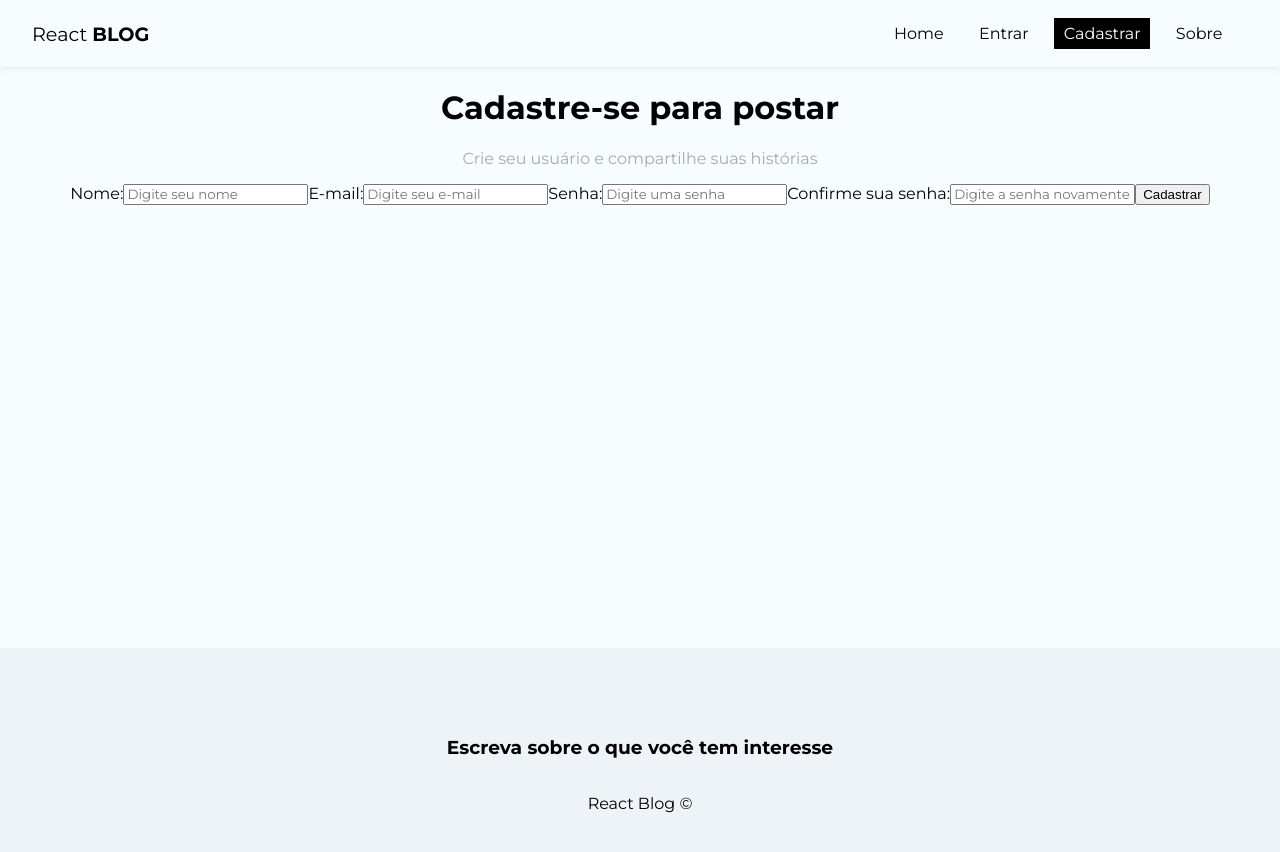
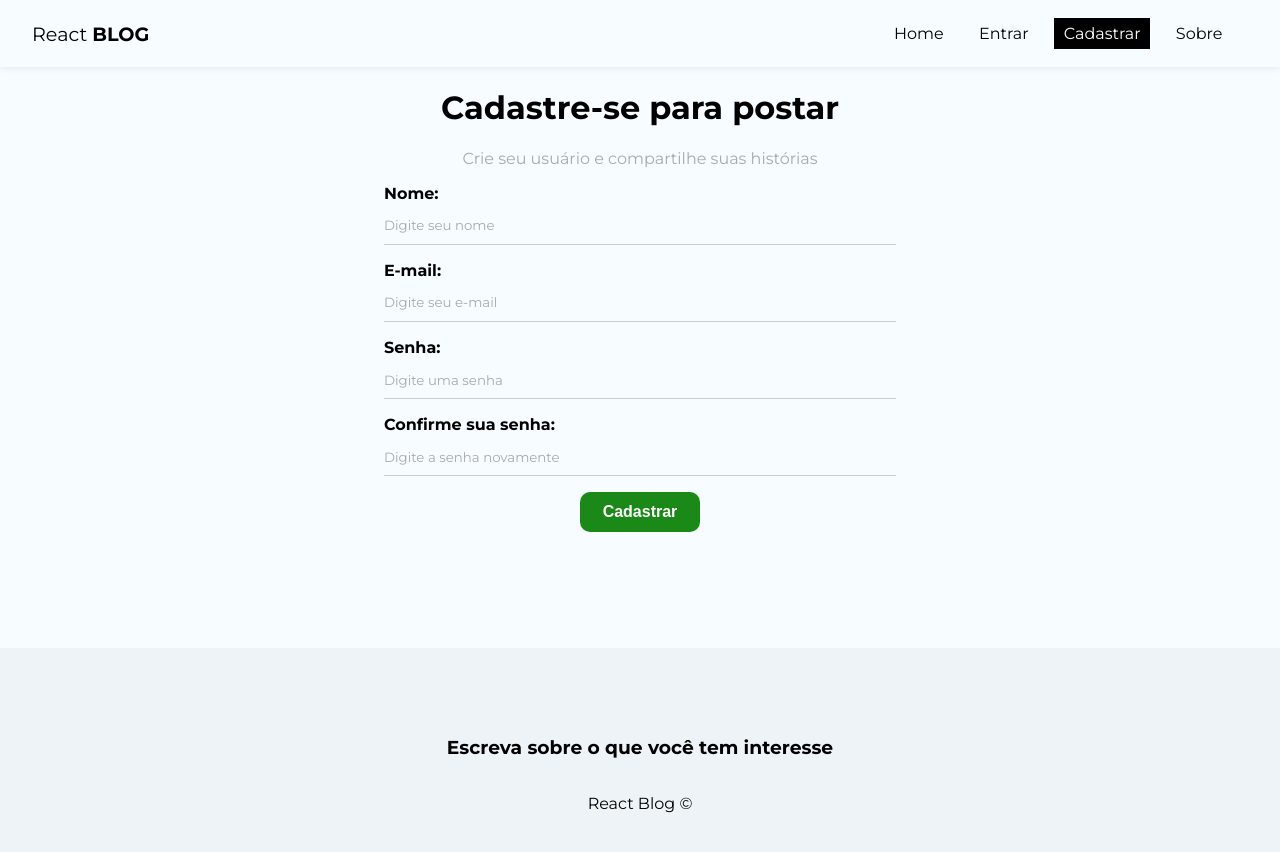
Before and after one commit to gfucci/react-blog, a React (Create React App) app: page /register in a window 1280 px wide. Shown: the top 852 px of the page. Built offline with nearby package versions, Linux system fonts and the light colour scheme.

Commit message:
Termina de configurar formulario

```diff
--- a/src/index.css
+++ b/src/index.css
@@ -10,6 +10,7 @@ body {
 input::placeholder,
 textarea::placeholder {
 	font-family: "Montserrat", sans-serif;
+	color: #AAA;
 }
 
 input:focus,
@@ -33,3 +34,86 @@ a:hover,
 nav button:hover {
 	color: #BBB;
 }
+
+/*FORM STYLES*/
+
+form {
+	max-width: 40%;
+	margin: 0 auto;
+}
+
+label {
+	display: flex;
+	flex-direction: column;
+	margin-bottom: 1em;
+}
+
+label span {
+	font-weight: bold;
+	margin-bottom: .3em;
+	text-align: left;
+}
+
+input,
+textarea {
+	box-sizing: border-box;
+	border: none;
+	border-bottom: 1px solid #CCC;
+	padding: .8em 0em;
+	background-color: transparent;
+}
+
+.btn {
+	background-color: #1A8918;
+	color: #FFF;
+	text-align: center;
+	cursor: pointer;
+	width: 120px;
+	font-weight: bold;
+	border-radius: 10px;
+	border: none;
+	padding: 10px 15px;
+	font-size: 1em;
+	border: 1px solid transparent;
+}
+
+.btn.btn_dark {
+	background-color: #000;
+	border-radius: 0;
+	color: #FFF;
+}
+
+.btn.btn_outline {
+	background-color: transparent;
+	border-radius: 0;
+	color: #000;
+	border: 1px solid #000;
+	padding: 7px 30px;
+}
+
+.btn:hover {
+	color: #FFF;
+	background-color: #0F730C;
+	border: 1px solid #FFF;
+}
+
+.btn.btn_outline:hover {
+	background-color: #000;
+	color: #FFF;
+}
+
+.btn.btn_danger:hover {
+	background-color: #DC3545;
+}
+
+button[disabled] {
+	background-color: #AAA;
+}
+
+.container .error {
+	color: #721c24;
+	background-color: #F8D7DA;
+	border: 1px solid #F5F6CB;
+	padding: 5px;
+	border-radius: 5px;
+}
--- a/src/pages/register/Register.js
+++ b/src/pages/register/Register.js
@@ -1,12 +1,40 @@
 //css
 import styles from './register.module.css'
 
+import { useState } from 'react'
+
 const Register = () => {
+
+  const [displayName, setDisplayName] = useState("")
+  const [email, setEmail] = useState("")
+  const [password, setPassword] = useState("")
+  const [confirmPassword, setConfirmPassword] = useState("")
+  const [error, setError] = useState("")
+
+  const handleSubmit = (e) => {
+    e.preventDefault()
+
+    setError("")
+
+    const user = {
+      displayName,
+      email,
+      password
+    }
+
+    if (password !== confirmPassword) {
+      setError("As senhas precisam ser iguais!")
+      return
+    }
+
+    console.log(user)
+  }
+
   return (
     <div className={styles.register}>
       <h1>Cadastre-se para postar</h1>
       <p>Crie seu usuário e compartilhe suas histórias</p>
-      <form>
+      <form onSubmit={handleSubmit}>
         <label>
           <span>Nome:</span>
           <input
@@ -14,6 +42,8 @@ const Register = () => {
             name="displayName"
             required
             placeholder='Digite seu nome'
+            value={displayName}
+            onChange={(e) => setDisplayName(e.target.value)}
           />
         </label>
         <label>
@@ -23,6 +53,8 @@ const Register = () => {
             name="email"
             required
             placeholder='Digite seu e-mail'
+            value={email}
+            onChange={(e) => setEmail(e.target.value)}
           />
         </label>
         <label>
@@ -32,6 +64,8 @@ const Register = () => {
             name="displayName"
             required
             placeholder='Digite uma senha'
+            value={password}
+            onChange={(e) => setPassword(e.target.value)}
           />
         </label>
         <label>
@@ -41,9 +75,12 @@ const Register = () => {
             name="displayName"
             required
             placeholder='Digite a senha novamente'
+            value={confirmPassword}
+            onChange={(e) => setConfirmPassword(e.target.value)}
           />
         </label>
-        <input type="submit" value="Cadastrar" />
+        <button className='btn'>Cadastrar</button>
+        {error && <p className="error">{error}</p>}
       </form>
     </div>
   )
```
